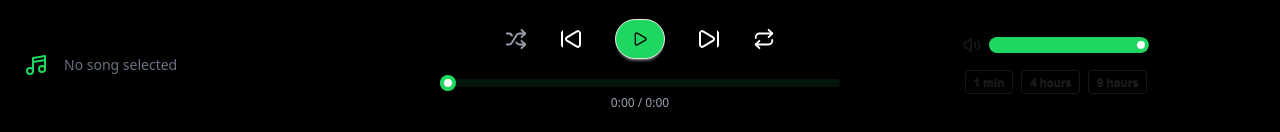
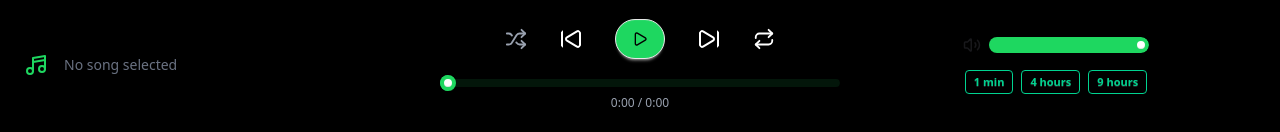
Before and after one commit to ashdroidcmd/rasp-music-player, a React (Vite) app: page / in a window 1280 px wide. Shown: the part 665-797 px from the top of the page. Built offline with nearby package versions, Linux system fonts and the light colour scheme.

Commit message:
fixed UI on timer

```diff
--- a/src/components/SleepTimer.jsx
+++ b/src/components/SleepTimer.jsx
@@ -47,19 +47,19 @@ const SleepTimer = ({ audioRef, onTimerEnd }) => {
       <div className="flex gap-2">
         <button
           onClick={() => startTimer(1)}
-          className="btn btn-xs btn-outline btn-sucess"
+          className="btn btn-xs btn-outline btn-success"
         >
           1 min
         </button>
         <button
           onClick={() => startTimer(240)}
-          className="btn btn-xs btn-outline btn-sucess"
+          className="btn btn-xs btn-outline btn-success"
         >
           4 hours
         </button>
         <button
           onClick={() => startTimer(540)}
-          className="btn btn-xs btn-outline btn-sucess"
+          className="btn btn-xs btn-outline btn-success"
         >
           9 hours
         </button>
```
